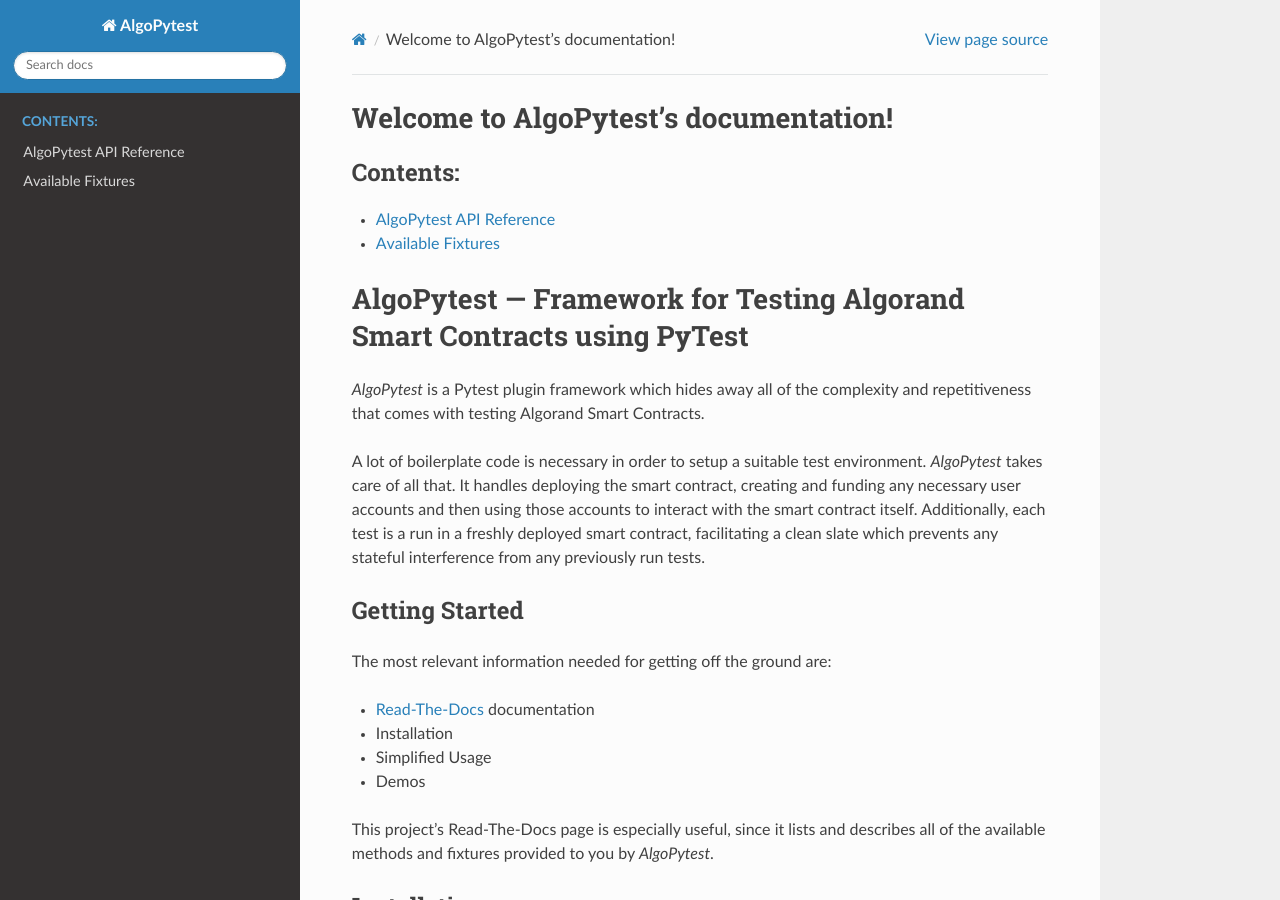
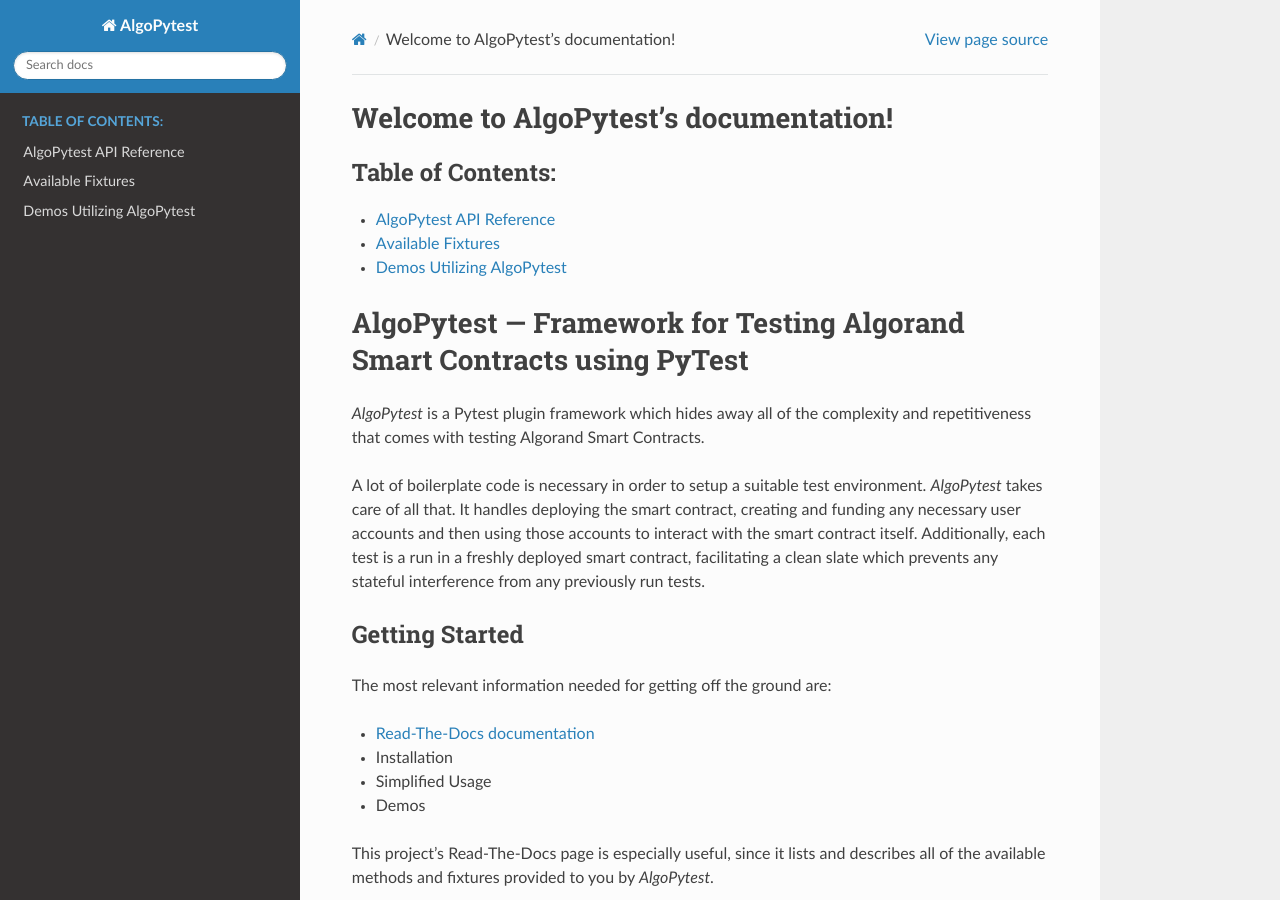
Before and after one commit to DamianB-BitFlipper/algopytest, a Sphinx documentation site: the page built from docs/source/index.rst, in a window 1280 px wide and 900 px high. Built offline with Sphinx 7.4.7 and the Read the Docs theme 2.0.0, drawn with Linux system fonts in a browser that asks for light colours.

Commit message:
Added 'demos' pages to sphinx documentation

```diff
--- a/README.md
+++ b/README.md
@@ -7,7 +7,7 @@
 ## Getting Started
 
 The most relevant information needed for getting off the ground are:
-- [Read-The-Docs](https://algopytest.readthedocs.io/en/latest/) documentation
+- [Read-The-Docs documentation](https://algopytest.readthedocs.io/en/latest/)
 - [Installation](#installation)
 - [Simplified Usage](#simplified-usage)
 - [Demos](#demos)
--- a/docs/source/index.rst
+++ b/docs/source/index.rst
@@ -7,11 +7,12 @@
 ======================================
 
 .. toctree::
-   :maxdepth: 2
-   :caption: Contents:
+   :maxdepth: 1
+   :caption: Table of Contents:
 
    algopytest
    fixtures
+   demos
 
 .. mdinclude:: ../../README.md
 
```
Also changed, not shown: other parts of docs/source/index.rst (+0 -1 lines), docs/source/demos.rst (added, +17 -0 lines).
